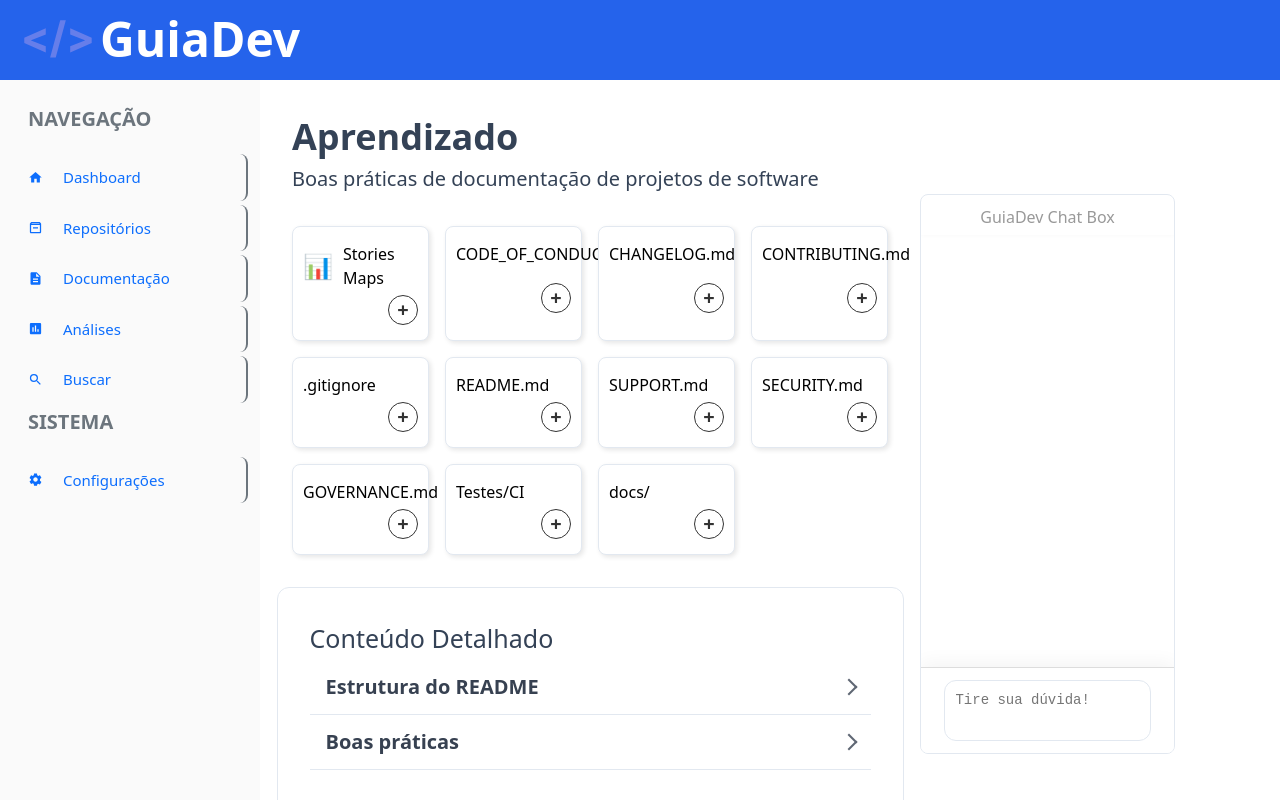
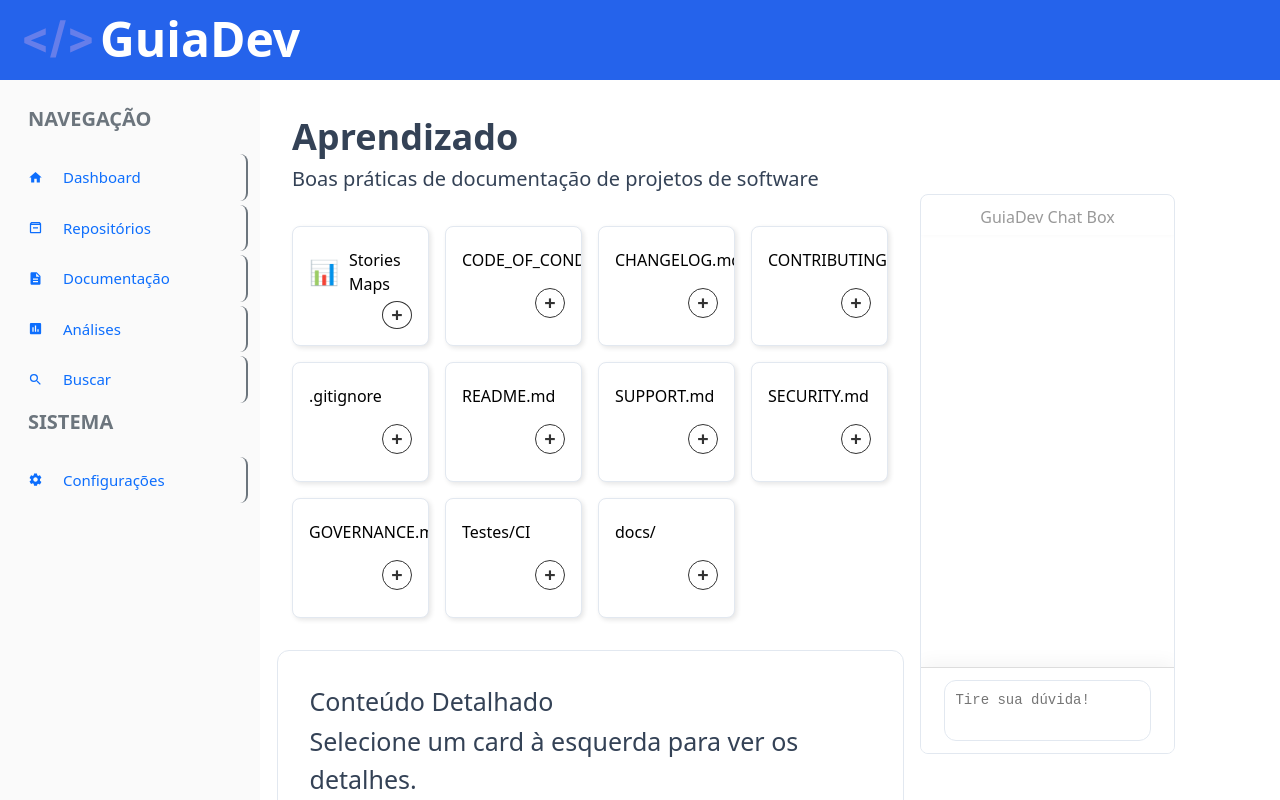
Before and after one commit to unb-mds/2025-2-GuiaDev, a React (Vite) app in the folder frontend/: page /aprendizado in a window 1280 px wide. Shown: the top 800 px of the page. Built offline with nearby package versions, Linux system fonts and the light colour scheme.

Commit message:
feat:Chat.jsx/.css (icone da logo como bot no chatBot) Card.css e Learning.jsx (retorno visual do card selecionado e das infos para o componente ExplainDocs)

```diff
--- a/frontend/src/components/Chat/Chat.css
+++ b/frontend/src/components/Chat/Chat.css
@@ -55,6 +55,24 @@
 .chat-bubble.user{
     justify-content: flex-end;
 }
+
+.chat-bubble.bot .botIcon{
+    display: flex;
+    justify-items: start;
+    align-items: center;
+    border: 1px solid #e2e8f0;
+    border-radius: 90%;
+    height: 40px;
+    /* background-color: red; */
+    width: 10%;
+}
+
+.chat-bubble.user .botIcon{
+    width: 0%;
+    overflow: hidden;
+}
+
+
 .chat-bubble.bot{
     justify-content: flex-start;
 }
--- a/frontend/src/components/Chat/Chat.jsx
+++ b/frontend/src/components/Chat/Chat.jsx
@@ -1,5 +1,6 @@
 import React, { useState, useRef, useEffect } from 'react';
 import './Chat.css';
+import logo from "../../assets/Logo.svg";
 
 export default function Chat() {
     const [messages, setMessagens] = useState([]);
@@ -35,6 +36,10 @@ export default function Chat() {
                 ) : (
                     messages.map((msg, index) => (
                         <div key={index} className={`chat-bubble ${msg.sender === 'user' ? 'user' : 'bot'}`}>
+                            <div className='botIcon'>
+                                <img src={logo}/>
+                            </div>
+
                             <div className='msg'>
                                 {msg.text}
                             </div>
--- a/frontend/src/components/LearningCard/Card.css
+++ b/frontend/src/components/LearningCard/Card.css
@@ -10,21 +10,35 @@
     border: 1px solid #e2e8f0;
 
     box-shadow: 2px 2px 5px rgba(0, 0, 0, 0.1);
-    padding: 10px;
+    padding: 1rem;
 
-    /* Configurações para a Animação */
-    /* height: 120px;
-    overflow: hidden; /* Esconde o conteúdo que transborda */
+
+
+    height: 120px;
+    overflow: hidden;
     /* width: 100%; */
     color: black;
 
     transition: all 0.4s ease-in-out;
+    overflow: hidden;
 }
 
+.card-conteudo:hover{
+
+    border-color: #0f62fe;
+    background-color: #fbfdff;
+    box-shadow: 0 6px 18px rgba(0,0,0,0.06);
+}
 
 .card-conteudo.expanded {
     height: auto;
     max-height: 500px;
+}
+
+/* estado persistente quando o card foi selecionado (via JS/React) */
+.card-conteudo.selected {
+    border-color: #0f62fe;
+    box-shadow: 0 8px 24px rgba(15,98,254,0.08);
 }
 
 
@@ -70,19 +84,21 @@
 
 /* Estilos do Conteúdo Expansível (o Texto) */
 .card-expansivel {
-    max-height: 0;
-    opacity: 0; /* Começa invisível */
-    transition: max-height 0.4s ease-in-out, opacity 0.3s ease-in-out 0.1s;
-    margin-top: 5px;
+    max-height: 0px;
+    /* font-size: 0px; */
+    opacity: 0;
+    transition: max-height 0.4s ease-in-out, opacity 0.1s ease;
+    /* margin-top: 5px; */
     padding-top: 0;
     border-top: none;
     width: 100%;
+
 }
 
 /* Quando o card está expandido, revela o conteúdo */
 .card-conteudo.expanded .card-expansivel {
-    max-height: 300px; /* Valor alto para animar a altura */
-    opacity: 1; /* Torna o texto visível */
+    max-height: 300px;
+    opacity: 1;
     padding-top: 10px;
     border-top: 1px solid #ccc;
 }
--- a/frontend/src/components/LearningCard/Card.jsx
+++ b/frontend/src/components/LearningCard/Card.jsx
@@ -1,7 +1,7 @@
 import { useState } from "react";
 import "./Card.css";
 
-export default function LearningCard({title, icon, expandedText}) {
+export default function LearningCard({title, icon, expandedText, onSelect, selected}) {
 
     const [isExpanded, setIsExpanded] = useState(false);
 
@@ -13,7 +13,7 @@ export default function LearningCard({title, icon, expandedText}) {
 
     return (
 
-        <div className={`card-conteudo ${isExpanded ? 'expanded' : ''}`}>
+        <div className={`card-conteudo ${isExpanded ? 'expanded' : ''} ${selected ? 'selected' : ''}`}  onClick={() => onSelect && onSelect({ title, icon, expandedText })}>
             <div className="card-top">
                 {icon &&
                     <span role="img" aria-label="ícone">{icon}</span>
--- a/frontend/src/components/Sidebar/Sidebar.jsx
+++ b/frontend/src/components/Sidebar/Sidebar.jsx
@@ -1,5 +1,6 @@
 import React, { useState } from "react";
 import "./Sidebar.css";
+import { useNavigate } from "react-router-dom";
 
 const IconDashboard = () => (
   <svg xmlns="http://www.w3.org/2000/svg" viewBox="0 0 24 24">
@@ -35,6 +36,7 @@ const IconConfiguracoes = () => (
 
 function SideBar() {
   const [open, setOpen] = useState(false);
+  const navigate = useNavigate();
 
   return (
     <>
@@ -49,7 +51,7 @@ function SideBar() {
       <div className={`sidebar-container ${open ? "open" : ""}`}>
         <div className="sidebar-header">Navegação</div>
 
-        <div className="btn-nav">
+        <div className="btn-nav" onClick={() => navigate("/home")}>
           <IconDashboard />
           <a>Dashboard</a>
         </div>
@@ -59,7 +61,7 @@ function SideBar() {
           <a>Repositórios</a>
         </div>
 
-        <div className="btn-nav">
+        <div className="btn-nav" onClick={() => navigate("/aprendizado")}>
           <IconDocumentacao />
           <a>Documentação</a>
         </div>
--- a/frontend/src/pages/LearningPage/LearningPage.jsx
+++ b/frontend/src/pages/LearningPage/LearningPage.jsx
@@ -3,7 +3,7 @@ import './LearningPage.css';
 import LearningCard from '../../components/LearningCard/Card';
 import Chat from '../../components/Chat/Chat';
 
-const ExplainDoc = ({ name }) => {
+const ExplainDoc = ({ name, card }) => {
   // Two independent panels: Estrutura and Boas práticas
   const [openStructure, setOpenStructure] = useState(false);
   const [openPractices, setOpenPractices] = useState(false);
@@ -23,7 +23,13 @@ const ExplainDoc = ({ name }) => {
 
         <div className="estructureDocs">
           {openStructure ? (
-            <div className='contentLearning'>Conteúdo da estrutura do {name} (ex.: seções, títulos e exemplos).</div>
+            <div className='contentLearning'>
+              {card?.expandedText ? (
+                <p>{card.expandedText}</p>
+              ) : (
+                <p>Conteúdo da estrutura do {name} (ex.: seções, títulos e exemplos).</p>
+              )}
+            </div>
           ) : null}
         </div>
       </div>
@@ -41,7 +47,12 @@ const ExplainDoc = ({ name }) => {
 
         <div className="estructureDocs">
           {openPractices ? (
-            <div className='contentLearning'>Conteúdo de boas práticas (ex.: convenções, exemplos e recomendações).</div>
+            <div className='contentLearning'>
+              <p>Conteúdo de boas práticas (ex.: convenções, exemplos e recomendações).</p>
+              {card?.expandedText && (
+                <p className='note'>Dica: {card.expandedText}</p>
+              )}
+            </div>
           ) : null}
         </div>
       </div>
@@ -53,6 +64,7 @@ const MockIcon = ({ children }) => <>{children}</>;
 
 export default function LearningPage() {
   const [docs] = useState([{ id: 1, name: 'README' }]);
+  const [selectedCard, setSelectedCard] = useState(null);
 
   const cardData = [
     { title: 'Stories Maps', icon: <MockIcon>📊</MockIcon>, expandedText: 'Introdução aos Stories Maps e sua aplicação em projetos front-end' },
@@ -68,6 +80,11 @@ export default function LearningPage() {
     { title: 'docs/', expandedText: 'Pasta que contém toda a documentação adicional do projeto.' },
   ];
 
+
+  const handleDoc = () =>{
+
+  }
+
   return (
     <div className='renderPage'>
       <div className='textTitle'>
@@ -79,16 +96,25 @@ export default function LearningPage() {
         <div className='test'>
           <div className="learning">
             {cardData.map((data, index) => (
-              <LearningCard key={index} title={data.title} icon={data.icon} expandedText={data.expandedText} />
+              <LearningCard
+                key={index}
+                title={data.title}
+                icon={data.icon}
+                expandedText={data.expandedText}
+                onSelect={(card) => setSelectedCard(card)}
+                selected={selectedCard?.title === data.title}
+              />
             ))}
           </div>
 
           <div className='docsExplain'>
             <div className='titleBox'>Conteúdo Detalhado</div>
             <div className='boxDocsLearning'>
-              {docs.map((doc) => (
-                <ExplainDoc key={doc.id} name={doc.name} />
-              ))}
+              {selectedCard ? (
+                <ExplainDoc key={selectedCard.title} name={selectedCard.title} card={selectedCard} />
+              ) : (
+                <div className='placeholder'>Selecione um card à esquerda para ver os detalhes.</div>
+              )}
             </div>
           </div>
         </div>
```
